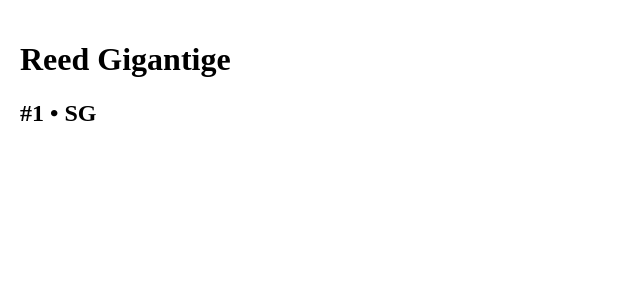
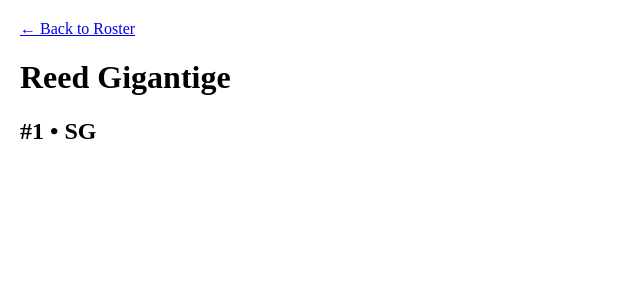
Before and after one commit to typicalryanb3-sys/ryan-basketball-app, a Next.js app: page /roster/1 in a window 1280 px wide. Shown: the top 300 px of the page, without its empty margins (0-640 px from the left). Built offline with nearby package versions, Linux system fonts and the light colour scheme.

Commit message:
Update page.js

```diff
--- a/app/roster/[number]/page.js
+++ b/app/roster/[number]/page.js
@@ -26,6 +26,7 @@ export default function PlayerPage({ params }) {
 
   return (
     <div style={{ padding: 20 }}>
+    <Link href="/roster">← Back to Roster</Link>
       <h1>{player.name}</h1>
       <h2>#{player.number} • {player.position}</h2>
     </div>
```
